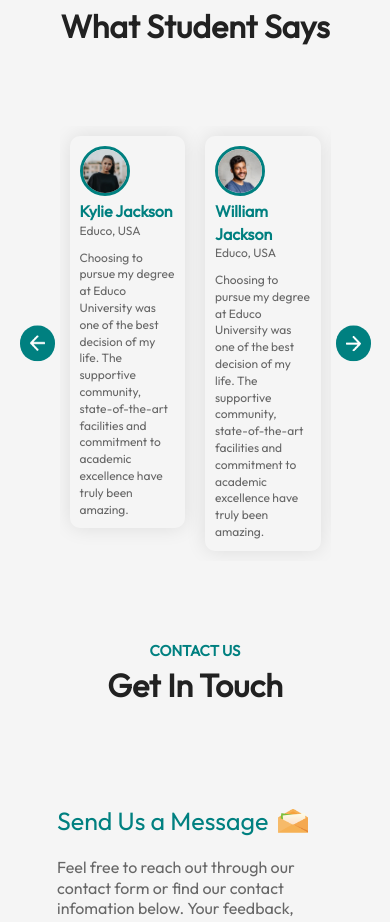
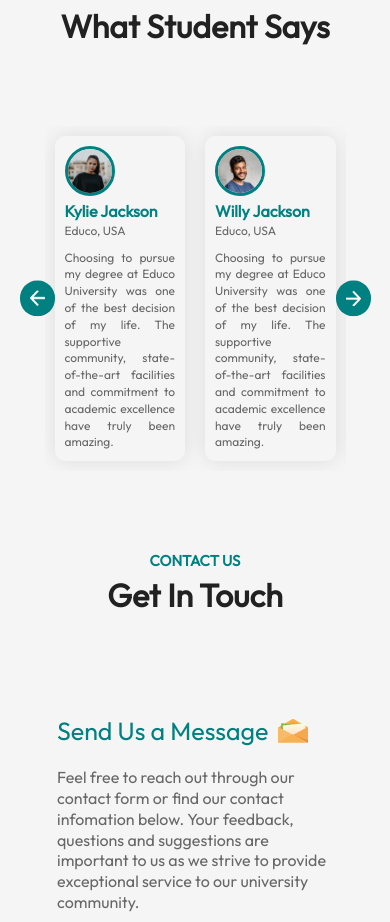
Before and after one commit to Promise-Digitals/educo.-university-website, a React (Vite) app: page / in a window 390 px wide. Shown: the part 3945-4867 px from the top of the page. Built offline with nearby package versions, Linux system fonts and the light colour scheme.

Commit message:
Updated the UI

```diff
--- a/src/Components/Testimonials/Testimonials.css
+++ b/src/Components/Testimonials/Testimonials.css
@@ -66,7 +66,7 @@
 /* -------- Media Query --------- */
 @media (max-width: 800px) {
     .testimonials{
-        padding: 0 40px;
+        padding: 0 25px;
     }
 
     .next-btn, .back-btn{
@@ -102,5 +102,6 @@
 
     .slider p{
         font-size: 12px;
+        text-align: justify;
     }
 }
--- a/src/Components/Testimonials/Testimonials.jsx
+++ b/src/Components/Testimonials/Testimonials.jsx
@@ -46,7 +46,7 @@ const Testimonials = () => {
                             <div className="user-info">
                                 <img src={('assets/user-2.png')} alt="" />
                                 <div>
-                                    <h3>William Jackson</h3>
+                                    <h3>Willy Jackson</h3>
                                     <span>Educo, USA</span>
                                 </div>
                             </div>
```
